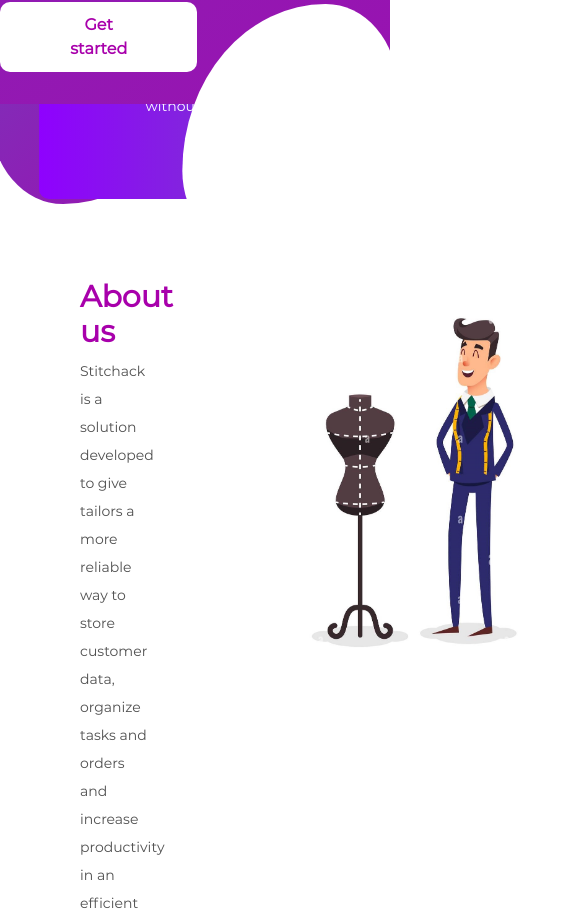
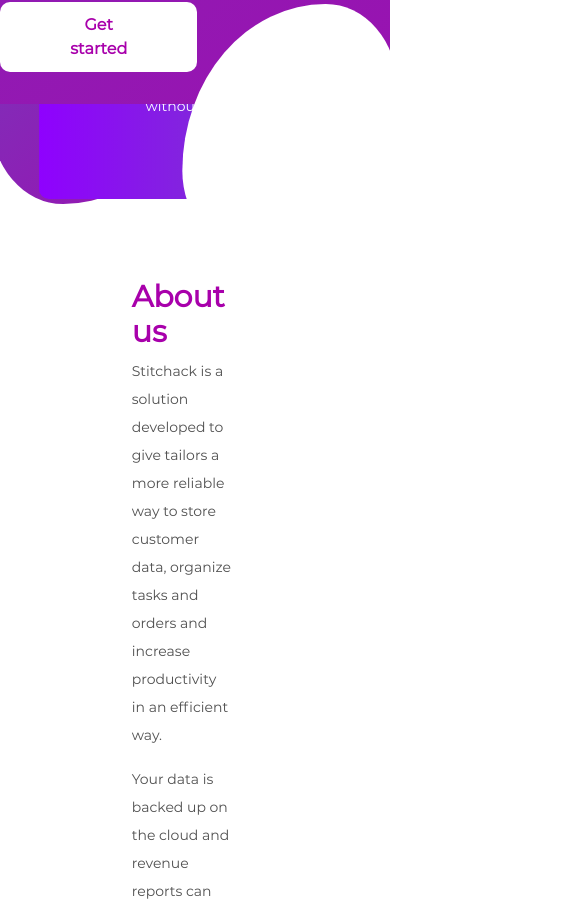
Before and after one commit to titoadeoye/Stitchack, a React (Create React App) app: page / in a window 390 px wide. Shown: the part 1536-2446 px from the top of the page, 585 px wide, since content can reach past the window. Built offline with nearby package versions, Linux system fonts and the light colour scheme.

Commit message:
Add files via upload

```diff
--- a/src/components/About/About.css
+++ b/src/components/About/About.css
@@ -39,3 +39,19 @@
     text-decoration-line: none;
 
 }
+
+@media (max-width: 900px) {
+    #about img {
+        width: 45%;
+    }
+    #about div{
+        width: 55%;
+    }
+
+}
+
+@media (max-width: 700px) {
+    #about {
+        flex-direction: column;
+    }
+}
```
